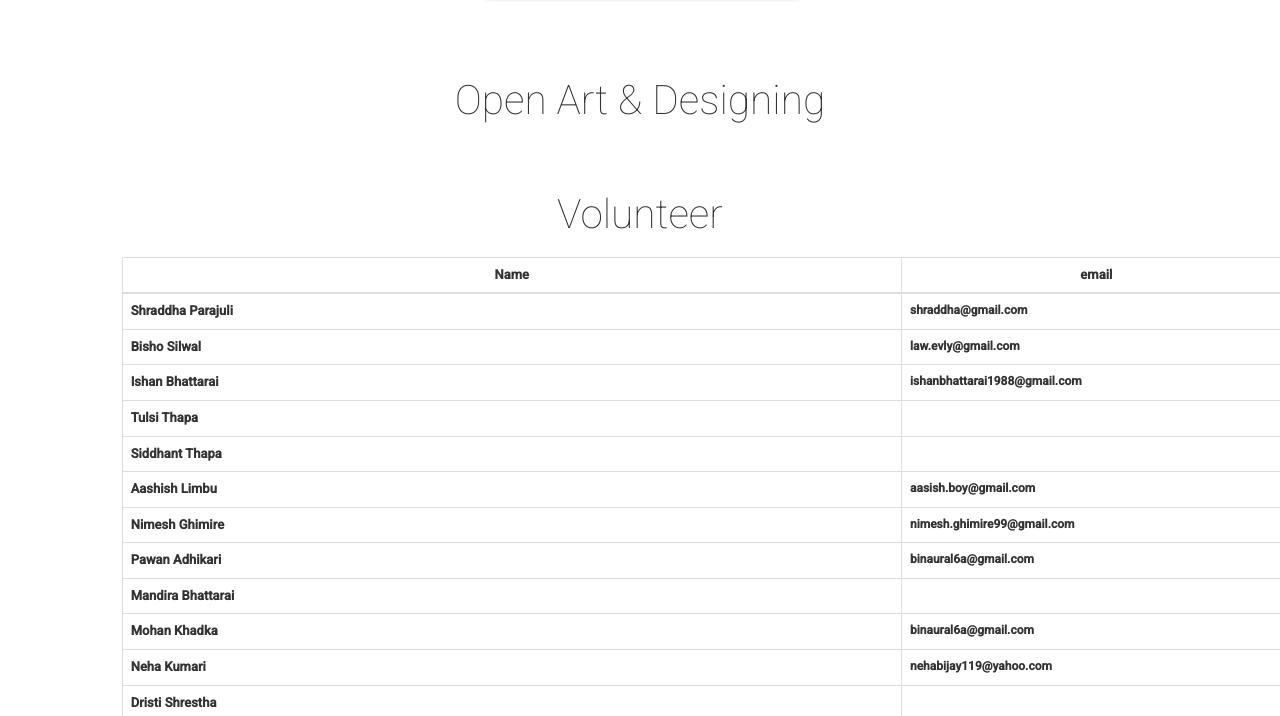
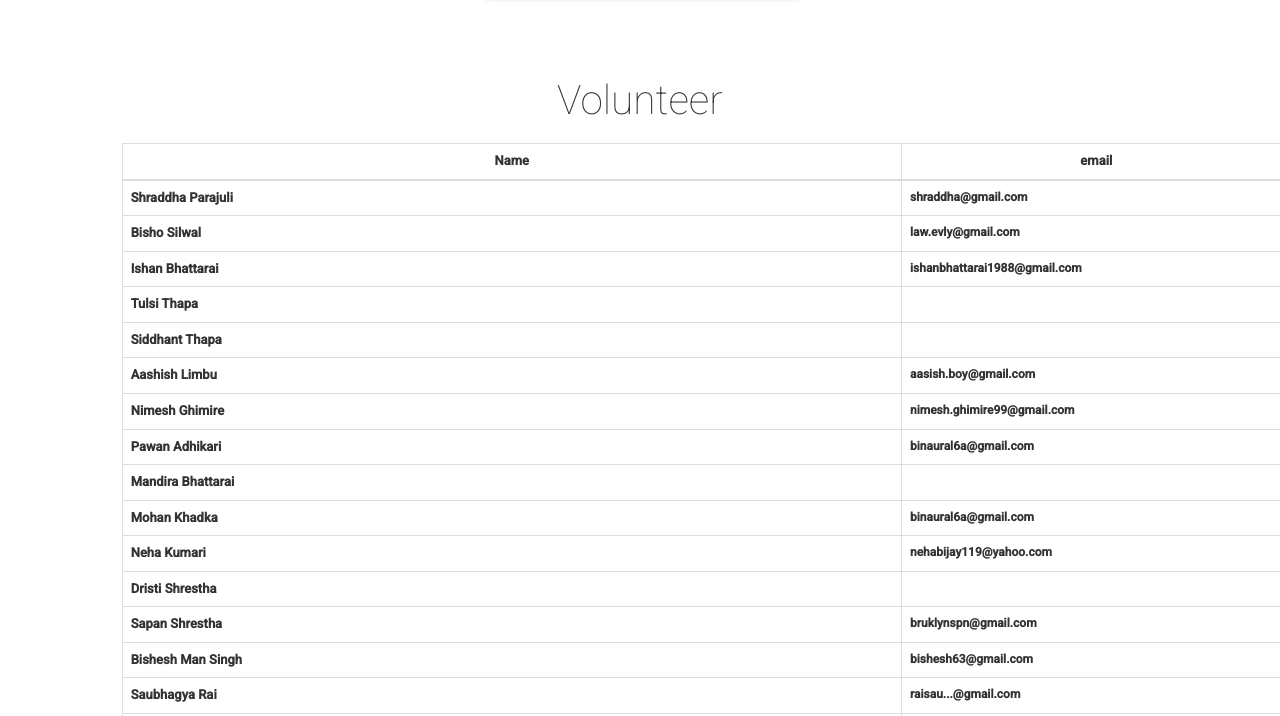
Before and after one commit to openosk/openosk.github.io, a Jekyll site: the page built from team.html, in a window 1280 px wide and 900 px high, scrolled down 1683 px, cut to the strip 184-900 px from the top of the window. Built offline with Jekyll 4.4.1, drawn with Linux system fonts in a browser that asks for light colours; nearby versions of some CDN libraries; comment, search, counter and statistics services are not loaded.

Commit message:
updated2016team

```diff
--- a/_includes/team.html
+++ b/_includes/team.html
@@ -40,42 +40,7 @@
             </div>
             {% endif %} {% endfor %}
             <div class="clearfix"></div>
-            <h4 class="text-left animated hiding" data-animation="fadeInUp" data-delay="0">Open Art & Designing</h4>
-            {% for speaker in site.data.team %} {% if speaker.subTeam != null %}
-            <div class="team-item-wrapper col-md-4 col-sm-6 col-xs-12 cols-centered">
-                <div class="team-item animated waves-element waves-block waves-light hiding increment-animation" data-animation="fadeInUp" data-delay="100" data-toggle="modal" data-target="#speakerDetail-{{ speaker.id }}">
-                    <figure class="flow-img" style="background-image: url({{ site.baseurl | append: site.thumbnailsFolder | append: speaker.thumbnailUrl }})">
-                        {% if speaker.ribbon != null %}
-                                <ul class="speaker-ribbon-wrapper">
-                                    {% for ribbon in speaker.ribbon %}
-                                    <li class="{{ ribbon["abbr"] | downcase }}">
-                                        <p class="speaker-ribbon abbr">{{ ribbon["abbr"] }}</p>
-                                        <p class="speaker-ribbon full-title">{{ ribbon["title"] }}</p>
-                                    </li>
-                                    {% endfor %}
-                                </ul>
-                                {% endif %}
-						<div class="overlay"></div>
-                        <figcaption>
-                            <div class="col-md-8 col-xs-8 text-left">
-                                <h2 class="name">{{ speaker.name }} <span>{{ speaker.surname }}</span></h2>
-                                <div class="clearfix"></div>
-                                <span class="position">{{ speaker.title }}</span>
-                            </div>
-                            {% for social in speaker.social %}
-                            <a href="{{ social["link"] }}" target="_blank">
-                                <svg class="icon icon-{{ social["name"] }}" viewBox="0 0 30 32">
-                                    <use xlink:href="{{ site.baseurl }}/img/sprites/sprites.svg#icon-{{ social["name"] }}"> </use>
-                                </svg>
-                            </a>
-                            {% endfor %}
-                        </figcaption>
 
-                    </figure>
-                </div>
-            </div>
-            {% endif %} {% endfor %}
-			 <div class="clearfix"></div>
 
 
             <!--Volunteer Section-->
```
